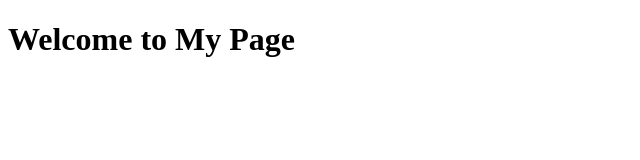
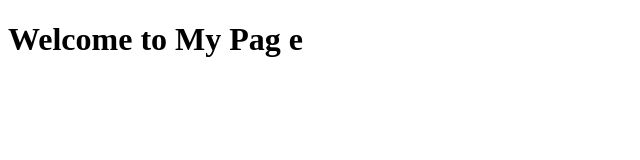
Before and after one commit to SamuHo9/gittest, a plain HTML site: page index.html in a window 1280 px wide. Shown: the full height of the page, 0-640 px from the left. Drawn offline with Linux system fonts and the light colour scheme.

Commit message:
Update index.html

```diff
--- a/index.html
+++ b/index.html
@@ -6,6 +6,6 @@
   <title>Document</title>
 </head>
 <body>
-  <h1>Welcome to My Page</h1>
+  <h1>Welcome to My Pag   e</h1>
 </body>
 </html>
```
